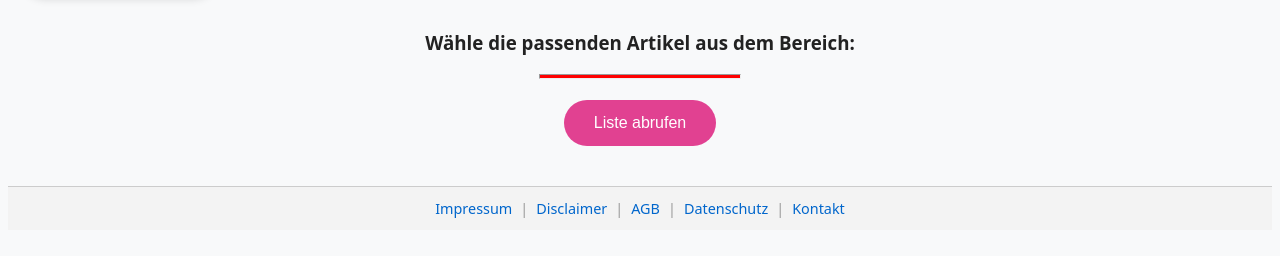
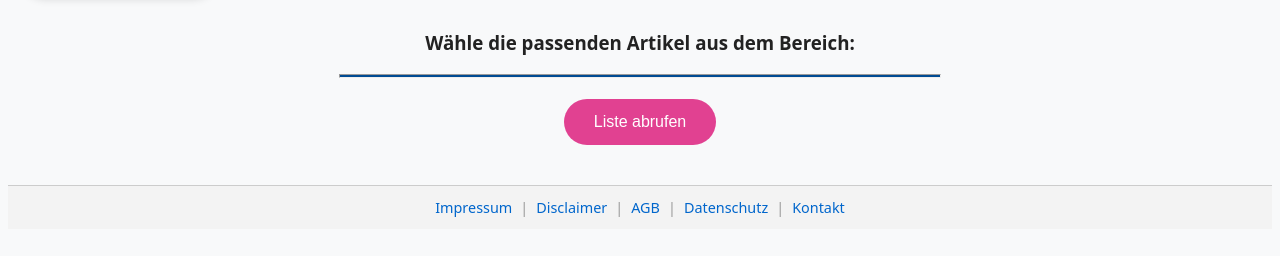
Before and after one commit to ksbgt/spielothek, a plain HTML site: page index.html in a window 1280 px wide. Shown: the part 70-326 px from the top of the page. Drawn offline with Linux system fonts and the light colour scheme.

Commit message:
Add files via upload

```diff
--- a/style.css
+++ b/style.css
@@ -12,9 +12,9 @@ body {
 h1 { margin-bottom: 20px; }
 
 .linie-01 {
-  width: 200px; /* oder 75% */
-  height: 3px;
-  background-color: red;
+  width:  75%; /* 300px; oder 75% */
+  height: 2px;
+  background-color: #004b93;;
 }
 
 button {
```
